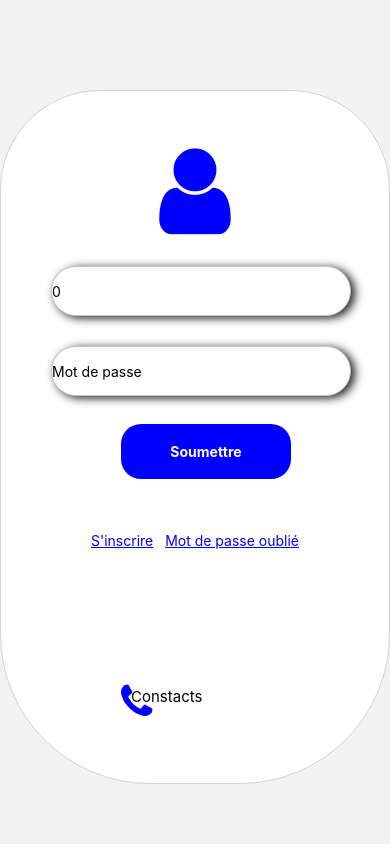
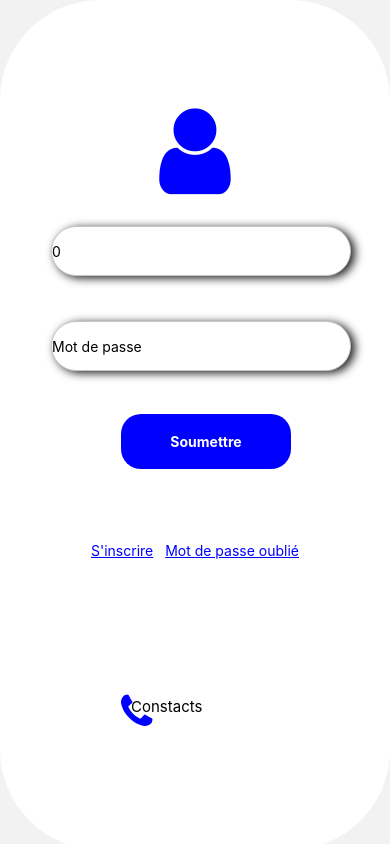
Before and after one commit to sidi-cnm/Admin, a React Native app: screen /Home in a window 390 px wide. Built offline with nearby package versions, Linux system fonts and the light colour scheme; no server answers.

Commit message:
modifie css

```diff
--- a/Screen/Login.js
+++ b/Screen/Login.js
@@ -127,14 +127,15 @@ const styles = StyleSheet.create({
       flex: 1,
       backgroundColor: 'white',
       padding: 50,
+      paddingTop:100,
       borderWidth: 1,
-      borderColor: 'lightgray',
-      marginTop:90,
-      marginBottom:60,
+      borderColor: 'white',
+      marginTop:0,
+      marginBottom:-6,
       borderTopLeftRadius:100,
       borderTopRightRadius:100,
-      borderBottomLeftRadius:150,
-      borderBottomRightRadius:150,
+      borderBottomLeftRadius:100,
+      borderBottomRightRadius:100,
     },
 
     input: {
@@ -145,7 +146,7 @@ const styles = StyleSheet.create({
       borderWidth: 1,
       borderRadius:50,
       marginVertical:5,
-      marginBottom: 25,
+      marginBottom: 40,
       paddingRight: 50,
       width:300,
       shadowColor: 'black',
@@ -178,6 +179,7 @@ const styles = StyleSheet.create({
     link: {
       color: 'blue',
       textDecorationLine: 'underline',
+      paddingTop:20
     },
     header: {
         alignItems: 'center',
```
